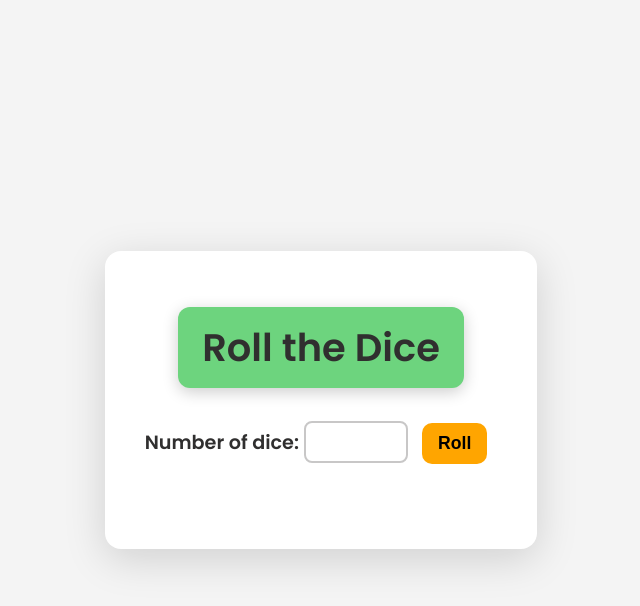
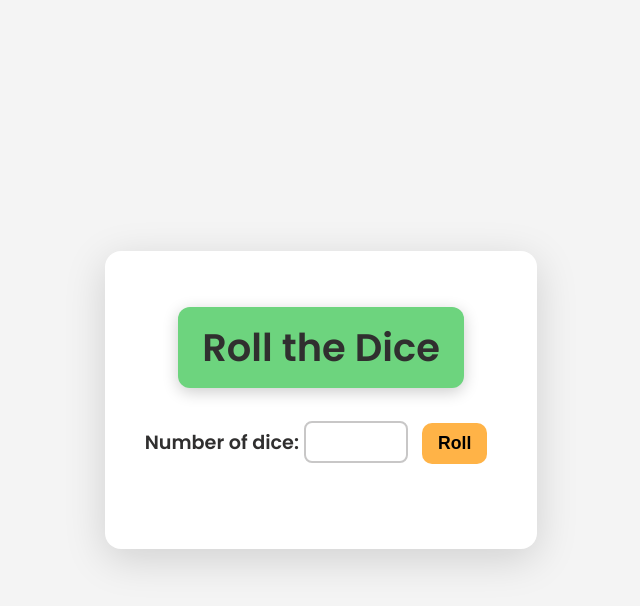
Before and after one commit to schak04/roll-the-dice, a plain HTML site: page index.html in a window 1280 px wide. In both pictures the pointer is over the button "Roll". Shown: the whole page, without its empty margins (319-959 px from the left). Drawn offline with Linux system fonts and the light colour scheme.

Commit message:
Slightly tweak roll button's hover and active state background colours

```diff
--- a/style.css
+++ b/style.css
@@ -52,11 +52,11 @@ h1 {
 }
 
 #rollDiceBtn:hover {
-    background-color: orange;
+    background-color: #ffb347;
 }
 
 #rollDiceBtn:active {
-    background-color: orangered;
+    background-color: #ff6f3c;
 }
 
 #result {
```
